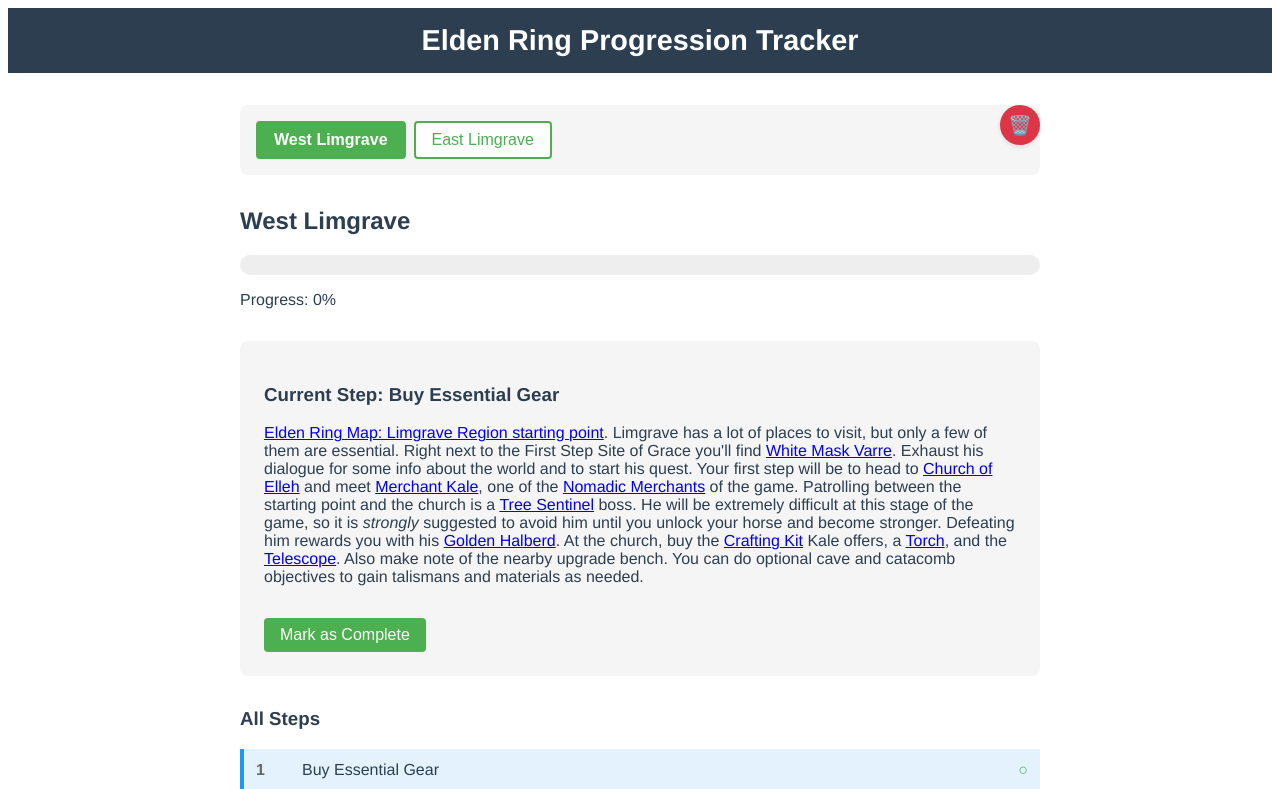
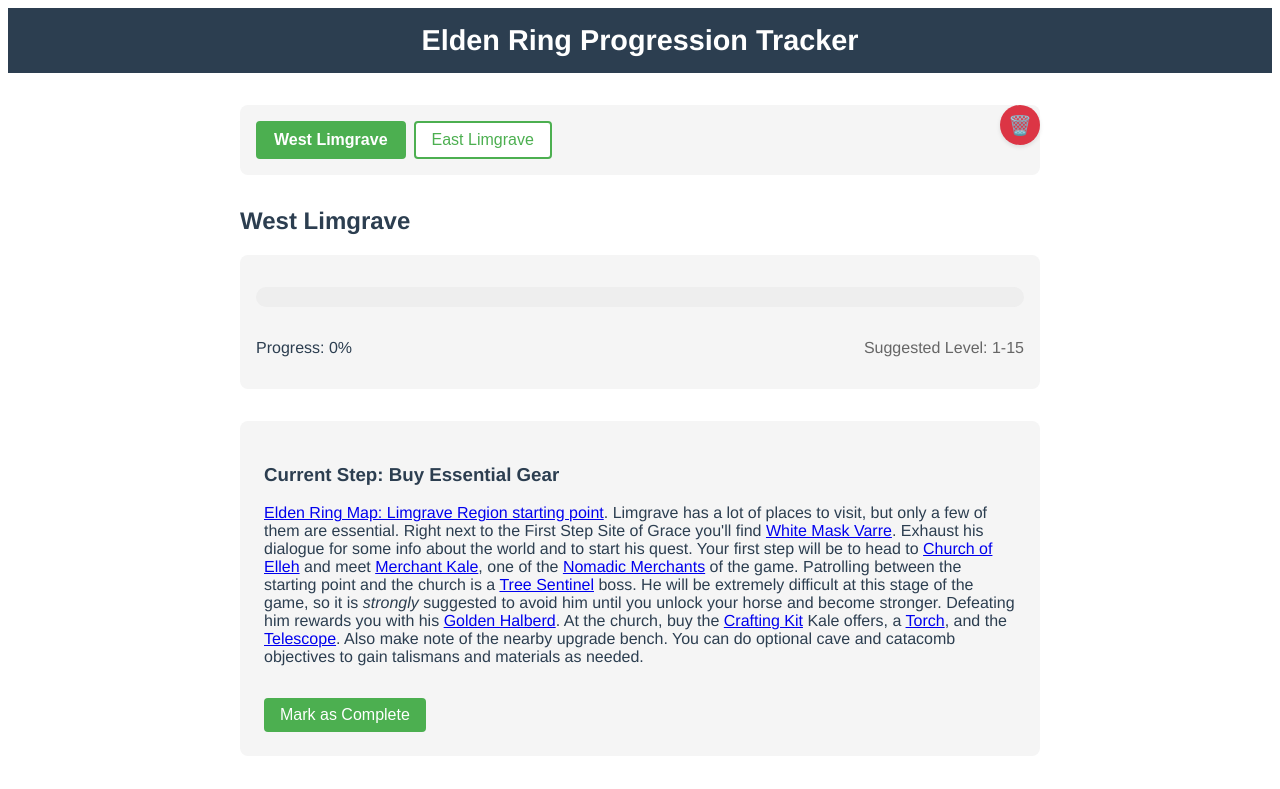
Before and after one commit to espoo-dev/elden_ring, a Vue app: page / in a window 1280 px wide. Shown: the top 789 px of the page. Built offline with nearby package versions, Linux system fonts and the light colour scheme.

Commit message:
Add suggested level

```diff
--- a/src/components/progression/RegionInfo.vue
+++ b/src/components/progression/RegionInfo.vue
@@ -1,10 +1,15 @@
 <template>
   <div class="region-info">
     <h2>{{ region?.name }}</h2>
-    <div class="progress-bar">
-      <div class="progress" :style="{ width: progress + '%' }"></div>
+    <div class="region-details">
+      <div class="progress-bar">
+        <div class="progress" :style="{ width: progress + '%' }"></div>
+      </div>
+      <div class="region-stats">
+        <p>Progress: {{ Math.round(progress) }}%</p>
+        <p class="suggested-level">Suggested Level: {{ region?.suggestedLevel }}</p>
+      </div>
     </div>
-    <p>Progress: {{ Math.round(progress) }}%</p>
   </div>
 </template>
 
@@ -29,6 +34,12 @@
   margin-bottom: 2rem;
 }
 
+.region-details {
+  background-color: #f5f5f5;
+  padding: 1rem;
+  border-radius: 8px;
+}
+
 .progress-bar {
   background-color: #eee;
   height: 20px;
@@ -42,4 +53,16 @@
   height: 100%;
   transition: width 0.3s ease;
 }
+
+.region-stats {
+  display: flex;
+  justify-content: space-between;
+  align-items: center;
+  margin-top: 0.5rem;
+}
+
+.suggested-level {
+  color: #666;
+  font-weight: 500;
+}
 </style>
--- a/src/data/regions.json
+++ b/src/data/regions.json
@@ -3,6 +3,7 @@
     {
       "id": "west-limgrave",
       "name": "West Limgrave",
+      "suggestedLevel": "1-15",
       "steps": [
         {
           "id": 1,
@@ -75,6 +76,7 @@
     {
       "id": "east-limgrave",
       "name": "East Limgrave",
+      "suggestedLevel": "15-20",
       "steps": [
         {
           "id": 1,
```
